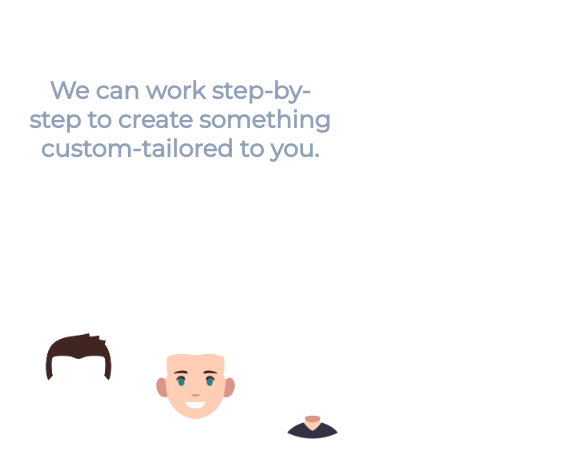
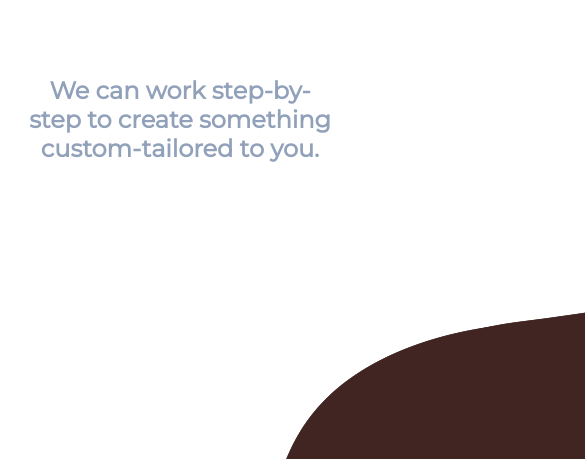
Before and after one commit to dimicodes/Portfolio_Site, a plain HTML site: page design.html in a window 390 px wide. Shown: the part 606-1065 px from the top of the page, 585 px wide, since content can reach past the window. Drawn offline with nearby package versions, Linux system fonts and the light colour scheme; files whose address does not match are found by name.

Commit message:
Update style.css

```diff
--- a/style.css
+++ b/style.css
@@ -44,6 +44,13 @@
       format("svg"); /* Legacy iOS */
 }
 
+/* DESIGN PAGE */
+.portrait-construct {
+  width: 50%;
+  margin-bottom: 100px;
+}
+/* DESIGN PAGE */
+
 body {
   margin: 0;
   text-align: center;
@@ -489,41 +496,6 @@ h2 {
   transform: scaleX(-1);
 }
 
-/* DESIGN PAGE */
-#hair {
-  transform: translateX(100);
-  transition: transform 0.3s ease-in-out;
-}
-
-.design-header {
-  margin: auto;
-}
-
-.portrait-construction {
-  margin: 40% auto;
-}
-.portrait-hair {
-  width: 30%;
-  position: absolute;
-  right: 65%;
-  top: 95%;
-}
-
-.portrait-face {
-  width: 30%;
-  position: absolute;
-  right: 35%;
-  top: 95%;
-}
-
-.portrait-body {
-  width: 30%;
-  position: absolute;
-  right: 5%;
-  top: 95%;
-}
-/* DESIGN PAGE */
-
 .footer-link {
   color: rgba(255, 255, 255, 1);
   margin: 0px 50px 0px 50px;
@@ -1195,42 +1167,6 @@ a:visited {
 }
 
 @media (max-width: 500px) {
-  /* DESIGN PAGE */
-  #hair {
-    transform: translateX(100);
-    transition: transform 0.3s ease-in-out;
-  }
-
-  .design-header {
-    margin: auto;
-    padding-bottom: 50%;
-  }
-
-  .portrait-construction {
-    margin: 10% auto 0 auto;
-  }
-  .portrait-hair {
-    width: 30%;
-    position: absolute;
-    right: 65%;
-    top: 110%;
-  }
-
-  .portrait-face {
-    width: 30%;
-    position: absolute;
-    right: 35%;
-    top: 110%;
-  }
-
-  .portrait-body {
-    width: 30%;
-    position: absolute;
-    right: 5%;
-    top: 110%;
-  }
-  /* DESIGN PAGE */
-
   .navbar-brand {
     transform: translateX(-50px);
   }
```
